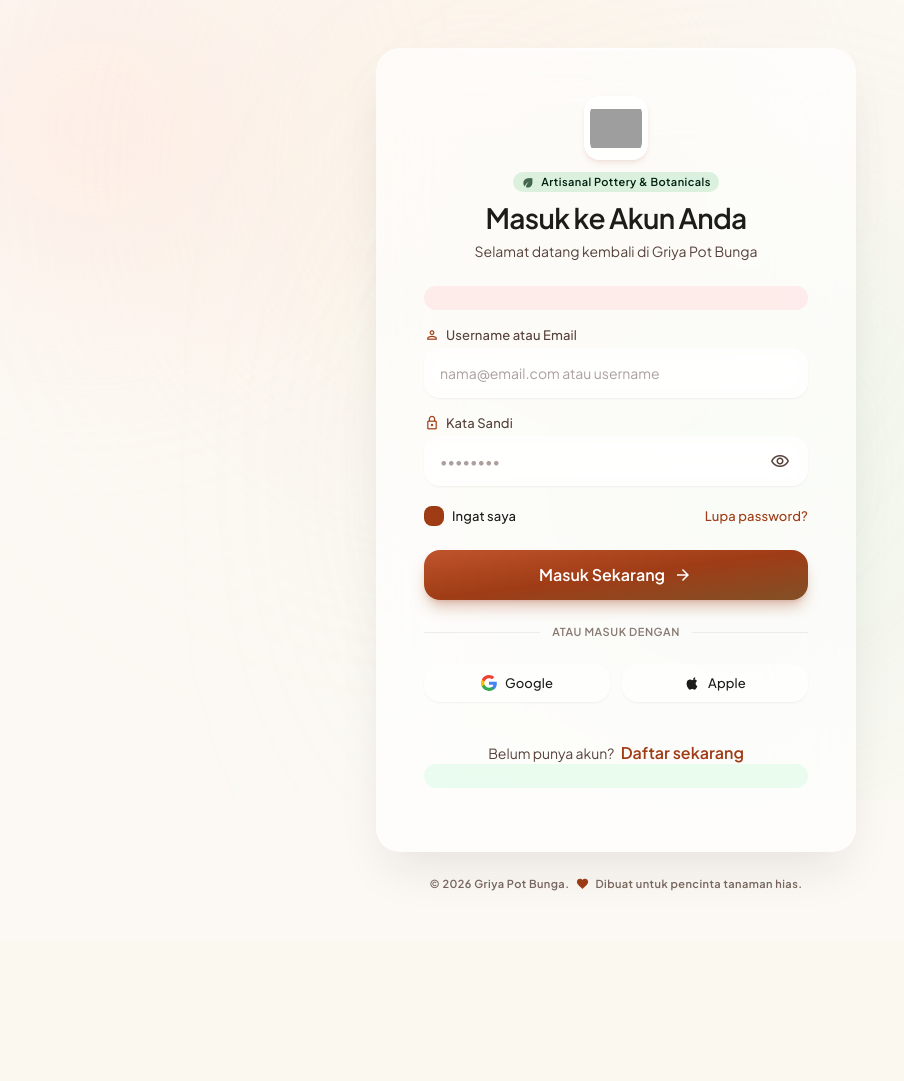
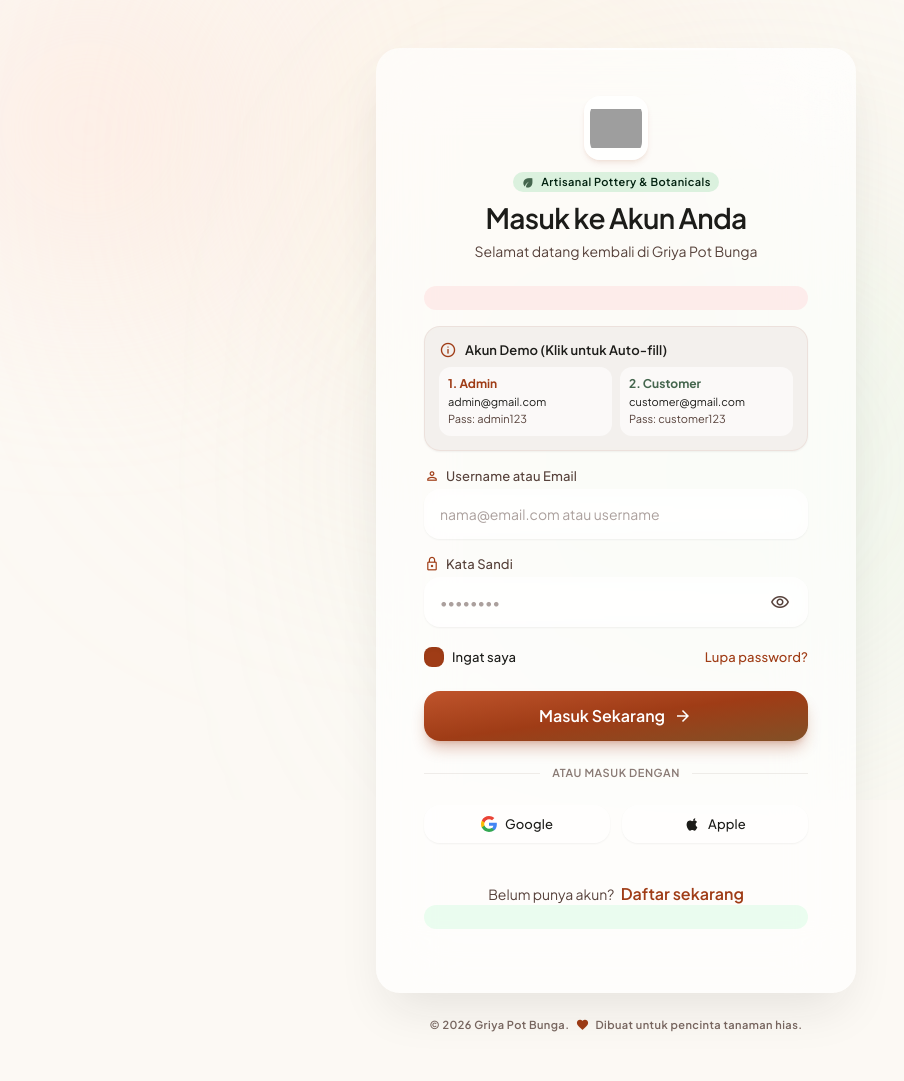
Before and after one commit to xydenMc/Web-dinamis, a CodeIgniter 4 app: the page made by app/Views/auth/login_view.php in a window 1280 px wide. Shown: the whole page, without its empty margins (24-928 px from the left). Before the commit the page ends 891 px from the top, so only its background shows below. Run offline with PHP 8.4 and a stand-in for CodeIgniter, Linux system fonts and the light colour scheme; the template is opened without the code that fills it, so the values that code supplies are empty; some libraries are stand-ins or nearby versions; grey boxes are pictures that could not be loaded.

Commit message:
akun demo

```diff
--- a/app/Views/auth/login_view.php
+++ b/app/Views/auth/login_view.php
@@ -156,10 +156,44 @@
 
                 <!-- Flashdata Error -->
                 <?php if (session()->get('error')): ?>
-                    <div class="mb-4 p-3 rounded-full bg-red-100/60 text-red-700 font-label-sm text-label-sm">
+                    <div class="mb-4 p-3 rounded-full bg-red-100/60 text-red-700 font-label-sm text-label-sm text-center">
                         <?= esc(session()->get('error')) ?>
                     </div>
                 <?php endif; ?>
+
+                <!-- Card Note Akun Demo -->
+                <div class="mb-space-md p-3.5 rounded-2xl bg-surface-container/80 border border-outline-variant/30 backdrop-blur-md shadow-sm">
+                    <div class="flex items-center gap-2 mb-2">
+                        <span class="material-symbols-outlined text-primary text-[18px]">info</span>
+                        <span class="font-title-md text-label-md text-on-surface font-semibold">Akun Demo (Klik untuk Auto-fill)</span>
+                    </div>
+
+                    <div class="grid grid-cols-1 sm:grid-cols-2 gap-2">
+                        <!-- Admin Pill -->
+                        <button type="button"
+                                onclick="fillDemo('admin@gmail.com', 'admin123')"
+                                class="flex flex-col text-left p-2 rounded-xl bg-surface-container-lowest/60 hover:bg-primary/10 border border-transparent hover:border-primary/30 transition-all group">
+                            <div class="flex items-center justify-between w-full">
+                                <span class="font-label-sm text-xs font-bold text-primary group-hover:text-primary-container">1. Admin</span>
+                                <span class="material-symbols-outlined text-xs text-on-surface-variant opacity-0 group-hover:opacity-100 transition-opacity">content_paste</span>
+                            </div>
+                            <span class="font-body-md text-[11px] text-on-surface mt-0.5 truncate">admin@gmail.com</span>
+                            <span class="font-body-md text-[11px] text-on-surface-variant">Pass: admin123</span>
+                        </button>
+
+                        <!-- Customer Pill -->
+                        <button type="button"
+                                onclick="fillDemo('customer@gmail.com', 'customer123')"
+                                class="flex flex-col text-left p-2 rounded-xl bg-surface-container-lowest/60 hover:bg-secondary/10 border border-transparent hover:border-secondary/30 transition-all group">
+                            <div class="flex items-center justify-between w-full">
+                                <span class="font-label-sm text-xs font-bold text-secondary group-hover:text-on-secondary-container">2. Customer</span>
+                                <span class="material-symbols-outlined text-xs text-on-surface-variant opacity-0 group-hover:opacity-100 transition-opacity">content_paste</span>
+                            </div>
+                            <span class="font-body-md text-[11px] text-on-surface mt-0.5 truncate">customer@gmail.com</span>
+                            <span class="font-body-md text-[11px] text-on-surface-variant">Pass: customer123</span>
+                        </button>
+                    </div>
+                </div>
 
                 <!-- Form Section -->
                 <form class="flex flex-col gap-space-md" action="<?= base_url('/login/process') ?>" method="post" id="loginForm">
@@ -254,7 +288,7 @@
 
                 <!-- Flashdata Success -->
                 <?php if (session()->get('success')): ?>
-                    <div class="mb-4 p-3 rounded-full bg-green-100/60 text-green-700 font-label-sm text-label-sm">
+                    <div class="mb-4 p-3 rounded-full bg-green-100/60 text-green-700 font-label-sm text-label-sm text-center">
                         <?= esc(session()->get('success')) ?>
                     </div>
                 <?php endif; ?>
@@ -274,6 +308,7 @@
     </main>
 
     <script>
+        // Toggle Show/Hide Password
         (function() {
             const toggleBtn = document.getElementById('togglePassword');
             const passwordInput = document.getElementById('password');
@@ -287,6 +322,21 @@
                 });
             }
         })();
+
+        // Function Auto-Fill Demo Credentials
+        function fillDemo(identity, password) {
+            const identityInput = document.getElementById('identity');
+            const passwordInput = document.getElementById('password');
+
+            if (identityInput && passwordInput) {
+                identityInput.value = identity;
+                passwordInput.value = password;
+
+                // Memberikan efek visual fokus sebentar
+                identityInput.focus();
+                setTimeout(() => passwordInput.focus(), 150);
+            }
+        }
     </script>
 
     <style>
```
Also changed, not shown: 1 other file.
